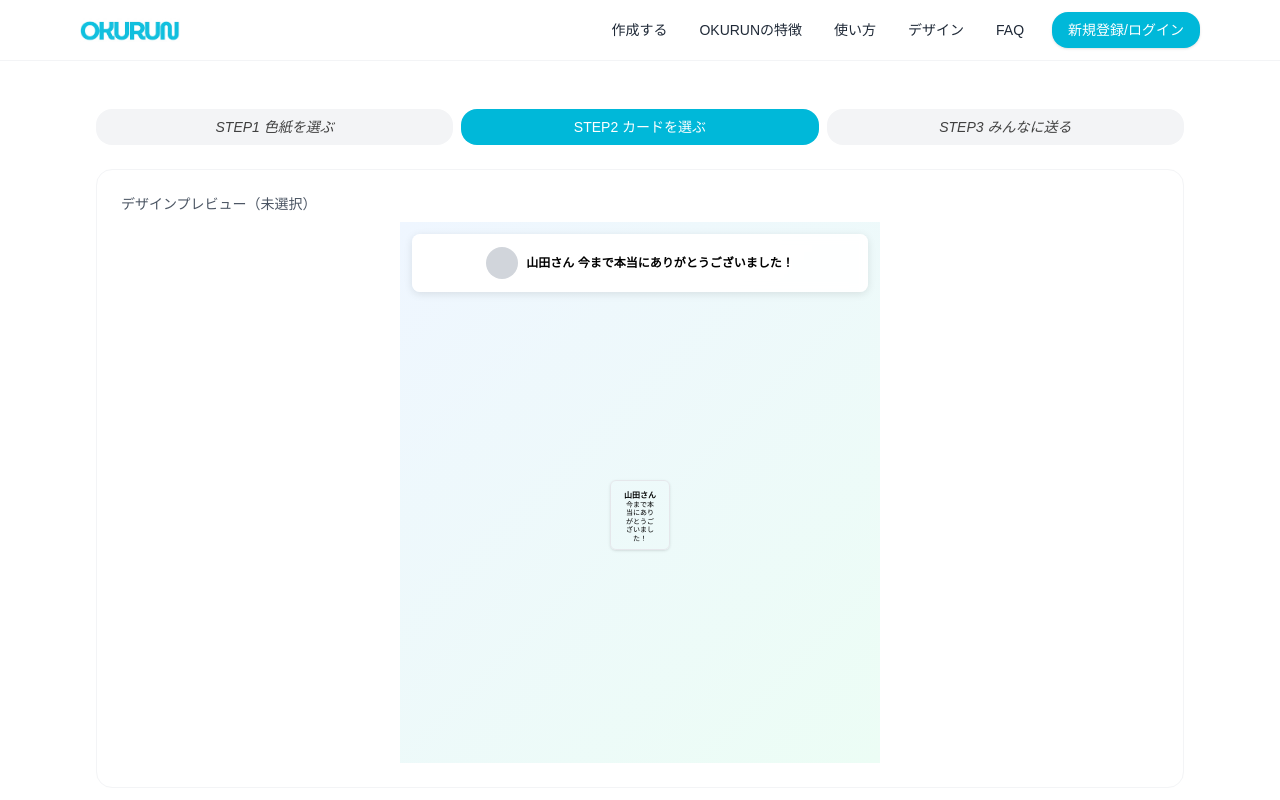
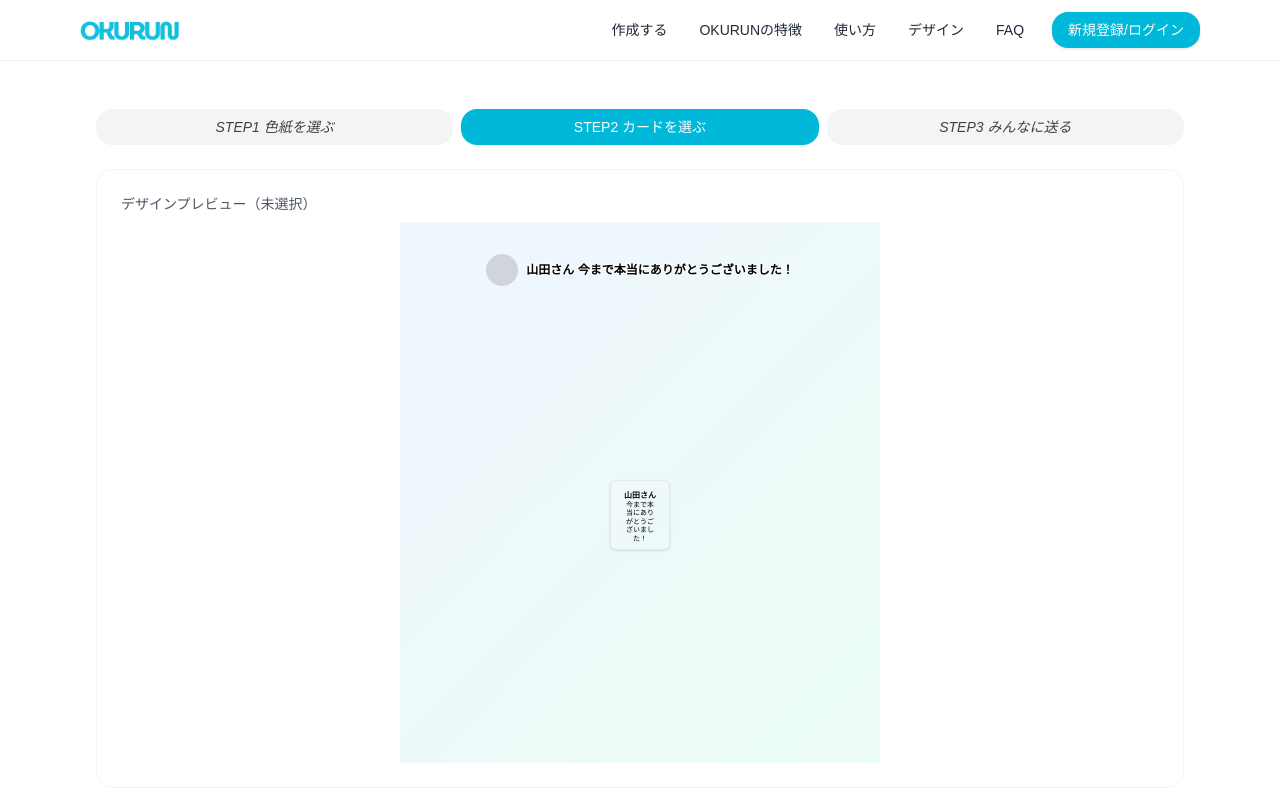
Before and after one commit to takumitennis/okurun, a Next.js app: page /new/card in a window 1280 px wide. Shown: the top 800 px of the page. Built offline with nearby package versions, Linux system fonts and the light colour scheme.

Commit message:
fix(banner): remove white background from top banner and add text shadow for visibility

```diff
--- a/components/board/PreviewBoard.tsx
+++ b/components/board/PreviewBoard.tsx
@@ -88,17 +88,14 @@ export default function PreviewBoard({ src, cardType, bannerText = "", messages
       )}
 
       {/* 上部バナー（送り先の写真＋一言） */}
-      <div className="absolute left-3 right-3 top-3 px-4 py-3 flex items-center justify-center gap-2 rounded-lg" style={{
-        paddingTop: '12px',
-        paddingBottom: '12px',
-        backgroundColor: 'rgba(255, 255, 255, 0.95)',
-        backdropFilter: 'blur(4px)',
-        border: '1px solid rgba(255, 255, 255, 0.8)',
-        boxShadow: '0 2px 8px rgba(0, 0, 0, 0.1)'
-      }}>
+      <div className="absolute left-3 right-3 top-4 px-3 py-2 flex items-center justify-center gap-2" style={{ paddingTop: '16px' }}>
         {/* eslint-disable-next-line @next/next/no-img-element */}
         {mounted && photo ? <img src={photo} alt="" className="rounded-full h-8 w-8 object-cover" /> : <div className="h-8 w-8 rounded-full" style={{ backgroundColor: '#d1d5db' }} />}
-        <div className="text-[12px] font-semibold leading-tight text-center" style={{ color: '#000000', lineHeight: '1.4' }}>
+        <div className="text-[12px] font-semibold leading-tight text-center" style={{
+          color: '#000000',
+          lineHeight: '1.4',
+          textShadow: '1px 1px 2px rgba(255,255,255,0.8), -1px -1px 2px rgba(255,255,255,0.8), 1px -1px 2px rgba(255,255,255,0.8), -1px 1px 2px rgba(255,255,255,0.8)'
+        }}>
           {combined}
         </div>
       </div>
```
